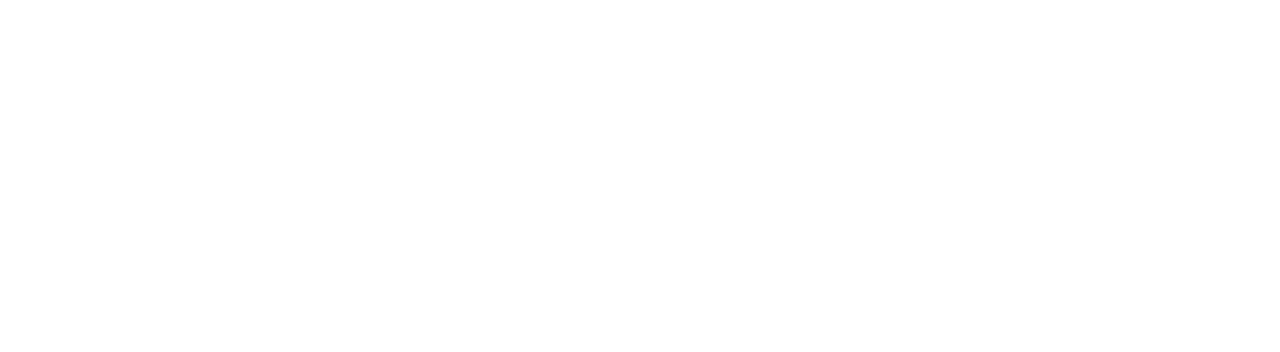
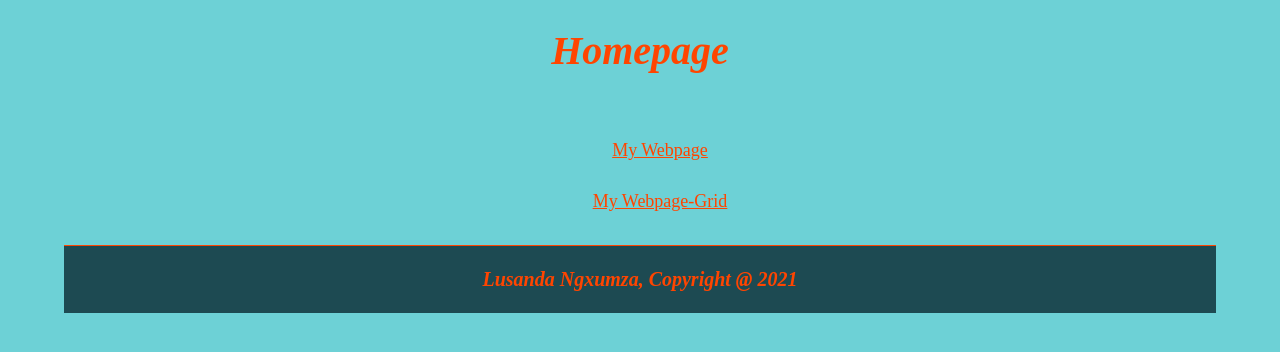
Before and after one commit to NgxumzaLG/basic_website, a plain HTML site: page index.html in a window 1280 px wide. Drawn offline with Linux system fonts and the light colour scheme.

Commit message:
Sprint 3

```diff
--- a/index.html
+++ b/index.html
@@ -4,9 +4,27 @@
     <meta charset="UTF-8">
     <meta http-equiv="X-UA-Compatible" content="IE=edge">
     <meta name="viewport" content="width=device-width, initial-scale=1.0">
-    <title>Document</title>
+    <title>Homepage</title>
+    <link rel="stylesheet" href="styleHome.css">
 </head>
 <body>
+    <header>
+        <div class="Webpage">
+            <h1>Homepage</h1>
+        </div>
+    </header>
+
+    <div class="Container">
+        <nav>
+            <ul>
+                <li><a href="my-webpage.html">My Webpage</a></li>
+                <li><a href="my-webpage-grid.html">My Webpage-Grid</a></li>
+            </ul>
+        </nav>
+
+    <div class="Footer">
+        <h3>Lusanda Ngxumza, Copyright @ 2021</h3>
+    </div>
 
 </body>
 </html>
--- a/style.css
+++ b/style.css
@@ -86,6 +86,7 @@ table {
     text-align: center;
     min-height: 5px;
 }
+
 @media screen and (min-width:1312px){
     .CityImg img {
         padding-right: 20px;
--- /dev/null
+++ b/styleGrid.css
@@ -0,0 +1,17 @@
+header {
+    text-align: center;
+}
+
+.col-8 h3 {
+    margin-top: 11%;
+}
+table, th, td {
+    border: 1px solid black;
+    border-collapse: collapse;
+}
+table, td {
+    padding: 7px;
+}
+table {
+    width: 90%;
+}
--- /dev/null
+++ b/styleHome.css
@@ -0,0 +1,41 @@
+body {
+    background-color: rgb(109, 209, 214);
+    width: 90%;
+    margin: auto;
+    font-size: 18px;
+}
+.Webpage {
+    font-size: 20px;
+    font-family: 'Times New Roman', Times, serif;
+    font-style: italic;
+    color: orangered;
+    text-align: center;
+    min-height: 80px;
+}
+
+nav li{
+    list-style: none;
+    padding: 15px 0 15px 0;
+    text-align: center;
+}
+nav a {
+    padding: 1em;
+    color: orangered;
+}
+nav a:hover {
+    background-color: rgb(29, 74, 82);
+}
+
+.Footer {
+    border-top: 1px solid orangered;
+    background-color: rgb(29, 74, 82);
+    padding: 2px;
+}
+.Footer h3 {
+    font-size: 20px;
+    font-family: 'Times New Roman', Times, serif;
+    font-style: italic;
+    color: orangered;
+    text-align: center;
+    min-height: 5px;
+}
```
Also changed, not shown: my-webpage-grid.html (+7 -17 lines).
